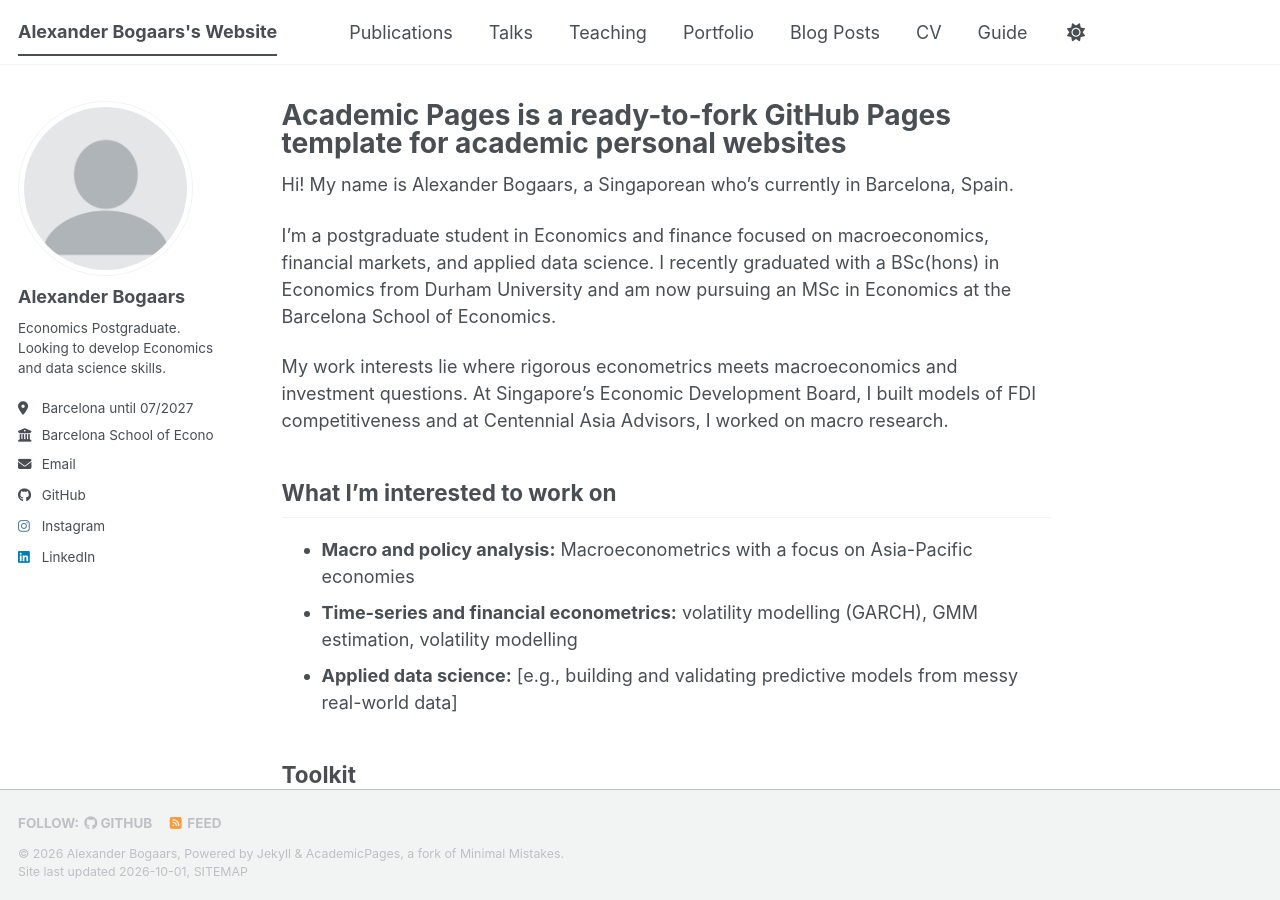
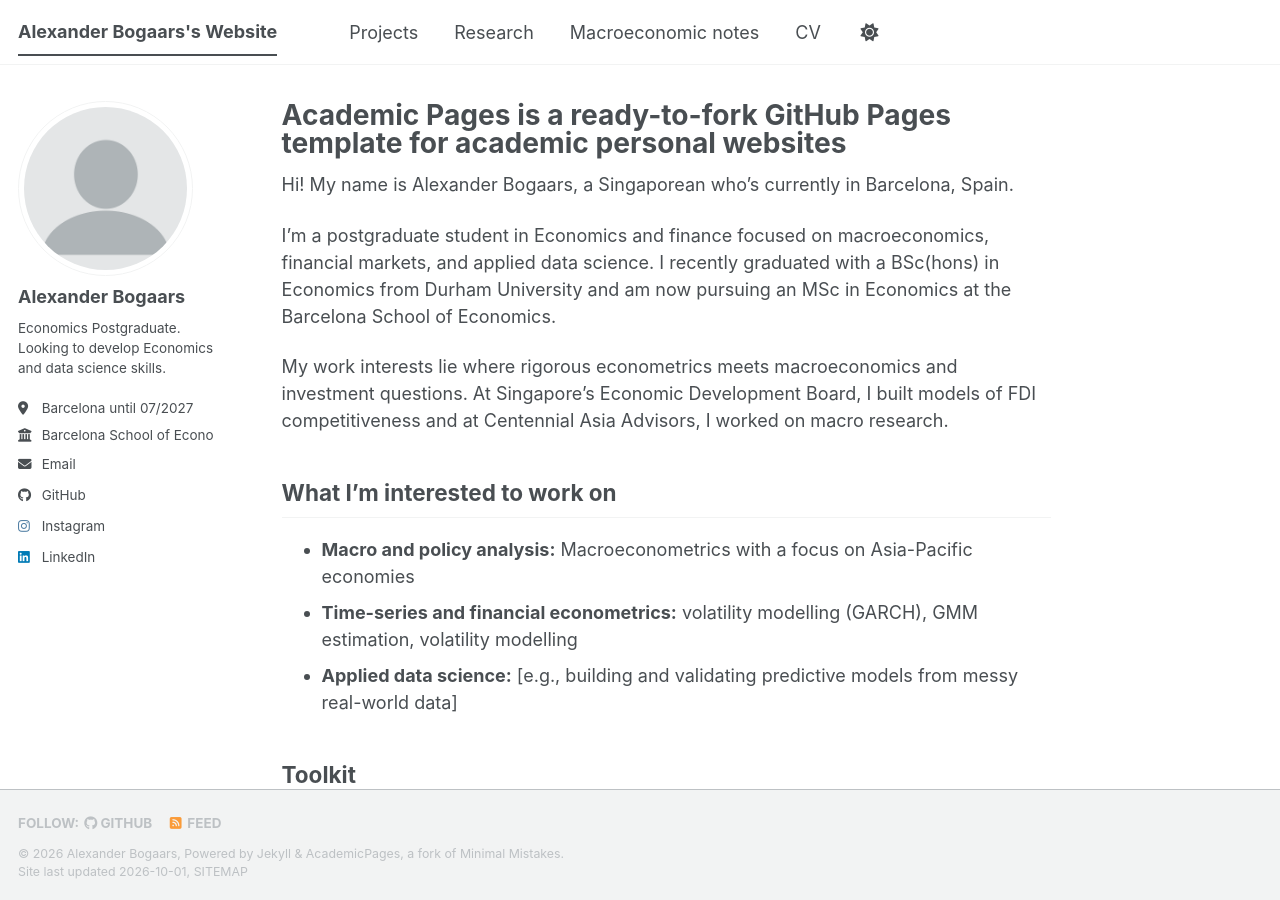
Before and after one commit to AlexBogaars/Alexbogaars-github.io, a Jekyll site: the page built from _pages/about.md, in a window 1280 px wide and 900 px high. Built offline with Jekyll 4.4.1, drawn with Linux system fonts in a browser that asks for light colours; a style sheet for code colours, icons or effects is not loaded.

Commit message:
Update navigation.yml

```diff
--- a/_data/navigation.yml
+++ b/_data/navigation.yml
@@ -8,26 +8,17 @@
 #      Markdown formatted page while the second is generated using JSON.
 
 main:
-  - title: "Publications"
+  - title: "Projects"
     url: /publications/
 
-  - title: "Talks"
+  - title: "Research"
     url: /talks/
 
-  - title: "Teaching"
+  - title: "Macroeconomic notes"
     url: /teaching/
-
-  - title: "Portfolio"
-    url: /portfolio/
-
-  - title: "Blog Posts"
-    url: /year-archive/
 
   - title: "CV"
     url: /cv/
 
   # - title: "CV"
   #   url: /cv-json/
-
-  - title: "Guide"
-    url: /markdown/
```
